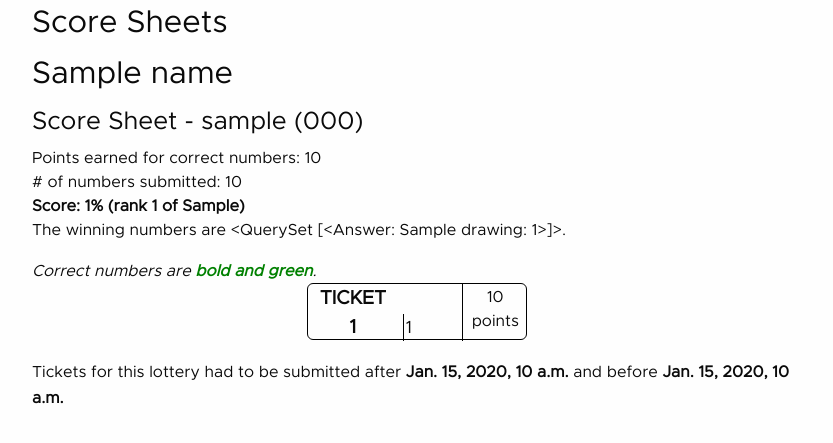
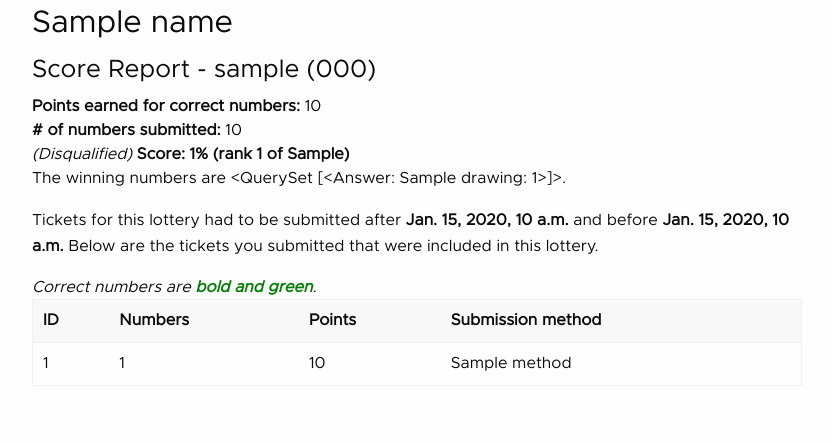
Before and after one commit to evan10s/lottery-v2, a Django app: template lottery/templates/lottery/score_report.html in a window 1280 px wide. Shown: the top 443 px of the page, without its empty margins (23-856 px from the left). Run offline with Django 3.2, Linux system fonts and the light colour scheme; tables that the repository leaves empty hold one stand-in row (values such as "Sample post"); the template is opened without the code that fills it: values that come from a table or form of the project are taken from there, most other values are stand-ins (such as "Sample title", 1, 10 or a date in 2020); some libraries are stand-ins or nearby versions.

Commit message:
Show tickets in a table; minor display improvements

```diff
--- a/lottery/templates/lottery/score_report.html
+++ b/lottery/templates/lottery/score_report.html
@@ -17,30 +17,55 @@
 <div class="grid-container grid align-center">
     <div class="grid-x grid-margin-x">
       <div class="medium-8 cell">
-          <h3>Score Sheets</h3>
+          {% for user in data %}
+          <div class="user-report">
 
-
-          {% for user in data %}
             <h3>{{ name }}</h3>
-            <h4>Score Sheet - {{ user.username }} ({{ user.barcode}})</h4>
-            Points earned for correct numbers: {{ user.points_earned }} <br />
-            # of numbers submitted: {{ user.points_possible }} <br />
-            <strong>Score: {{ user.percent|floatformat }}% (rank {{ user.rank }} of {{ rank_possible }})</strong><br />
+            <h4>Score Report - {{ user.username }} ({{ user.barcode}})</h4>
+            <strong>Points earned for correct numbers:</strong> {{ user.points_earned }} <br />
+            <strong># of numbers submitted:</strong> {{ user.points_possible }} <br />
+            {% if not user.not_disqualified %}
+            <em>(Disqualified)</em>
+            {% endif %}
+            <strong>Score: {{ user.percent|floatformat }}% (rank {{ forloop.counter }} of {{ rank_possible }})</strong><br />
 
             <p>
                 The winning numbers are {{ answers }}.
             </p>
+            <p>
+                Tickets for this lottery had to be submitted after <strong>{{ start_date }}</strong> and before <strong>{{ end_date }}</strong> <!-- That sentence doesn't have a period at the end because end_date includes "a.m." so the sentence doesn't need two periods. -->  Below are the tickets you submitted that were included in this lottery.
+            </p>
             <em>Correct numbers are <span class="correct">bold and green</span>.</em>
 
-            <div class="ticket-list-container">
-                {% for t in user.tickets %}
-                    {% include "./sr_ticket.html" with ticket_id=forloop.counter numbers=t.numbers points=t.points %}
-                {% endfor %}
-            </div>
-            <p>
-                Tickets for this lottery had to be submitted after <strong>{{ start_date }}</strong> and before <strong>{{ end_date }}</strong>
-            </p>
-
+            <table id="results">
+              <thead>
+                  <th>ID</th>
+                  <th>Numbers</th>
+                  <th>Points</th>
+                  <th>Submission method</th>
+              </thead>
+              <tbody>
+                  {% for t in user.tickets %}
+                  <tr>
+                      <td>{{ forloop.counter }}</td>
+                      <td>{% for n in t.numbers %}
+                          {% if n.correct %}
+                          <span class="correct">
+                          {% endif %}
+                          {{ n.number }}
+                          {% if n.correct %}</span>{% endif %}
+                      {% endfor %}</td>
+                      <td>
+                          {{ t.points }}
+                      </td>
+                      <td>
+                          {{ t.method }}
+                      </td>
+                  </tr>
+                  {% endfor %}
+              </tbody>
+            </table>
+        </div>
           {% endfor %}
 
 
```
